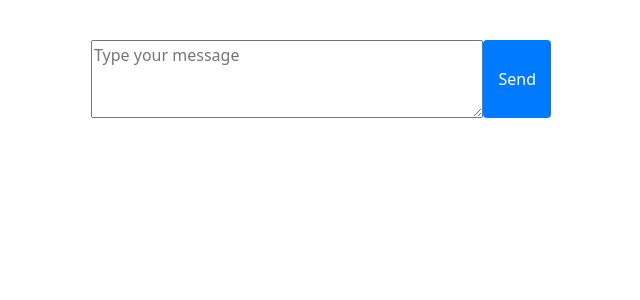
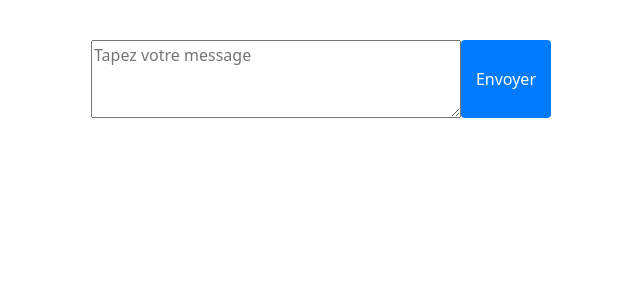
Before and after one commit to JefBronze/chatgpt_plugins-main, a Flask app: page / in a window 1280 px wide. Shown: the top 300 px of the page, without its empty margins (319-959 px from the left). Run offline with Flask 3, Linux system fonts and the light colour scheme; some libraries are stand-ins or nearby versions.

Commit message:
HTML changes

```diff
--- a/app/templates/chat.html
+++ b/app/templates/chat.html
@@ -1,7 +1,7 @@
 <!DOCTYPE html>
 <html>
   <head>
-    <title>Chat App</title>
+    <title>Chatbot propulsé par ChatGPT</title>
     <link
       rel="stylesheet"
       href="https://cdnjs.cloudflare.com/ajax/libs/bootstrap/5.3.0/css/bootstrap.min.css"
@@ -72,11 +72,11 @@
       <div class="input-box">
         <textarea
           id="messageInput"
-          placeholder="Type your message"
+          placeholder="Tapez votre message"
           rows="3"
           cols="100"
         ></textarea>
-        <input type="submit" value="Send" id="sendButton" />
+        <input type="submit" value="Envoyer" id="sendButton" />
         <span class="throbber" id="throbber"></span>
       </div>
     </div>
```
